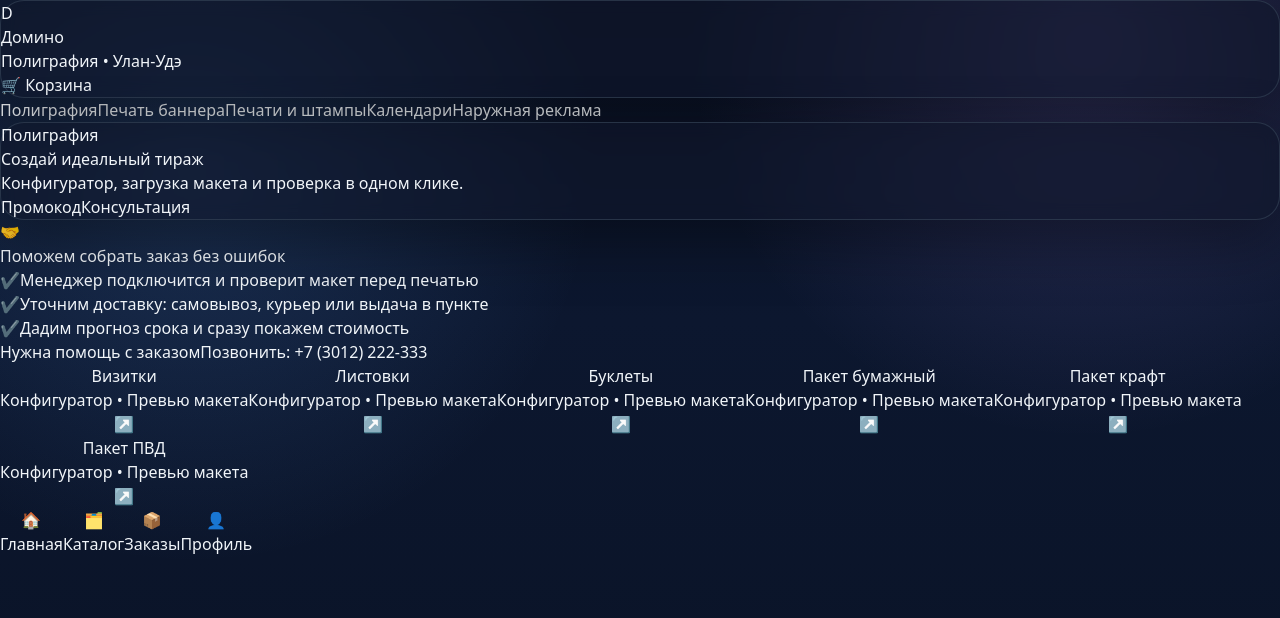
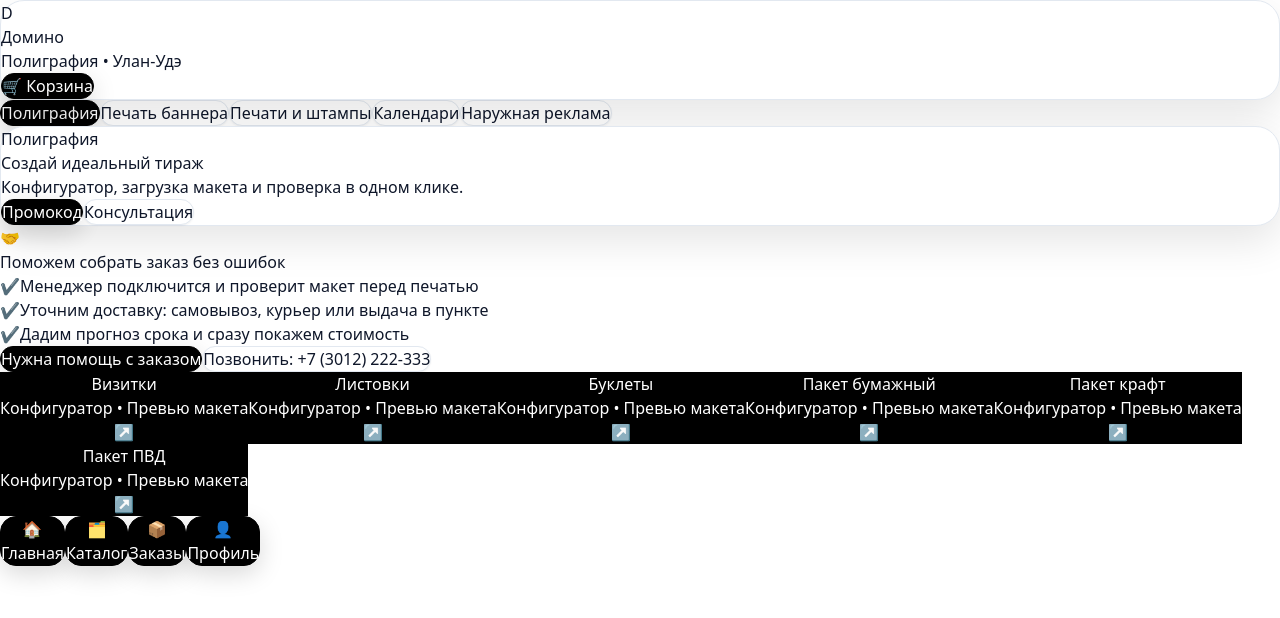
Before and after one commit to MikhailSax/Domino-mini-app, a React (Vite) app: page / in a window 1280 px wide. Shown: the top 618 px of the page. Built offline with nearby package versions, Linux system fonts and the light colour scheme.

Commit message:
Switch to white theme with black buttons

```diff
--- a/src/components/Header.jsx
+++ b/src/components/Header.jsx
@@ -2,7 +2,7 @@
 
 export default function Header({ cartCount = 0, onCartClick }) {
   return (
-    <div className="sticky top-0 z-50 bg-gradient-to-b from-slate-950/80 via-slate-900/70 to-transparent backdrop-blur-xl">
+    <div className="sticky top-0 z-50 bg-white/90 backdrop-blur-xl border-b border-slate-200 shadow-sm">
       <div className="max-w-md mx-auto px-4 pt-4 pb-3">
         <div className="glass-card p-3 shadow-lg">
           <div className="flex items-center justify-between gap-3">
@@ -18,7 +18,7 @@
 
             <div className="flex items-center gap-2">
               <button
-                className="relative rounded-2xl bg-gradient-to-br from-indigo-600 to-purple-600 px-4 py-2 text-sm text-white shadow-md active:scale-[0.99] transition"
+                className="relative btn-black px-4 py-2 text-sm"
                 onClick={onCartClick}
                 aria-label="Корзина"
               >
--- a/src/components/Navigation.jsx
+++ b/src/components/Navigation.jsx
@@ -4,10 +4,8 @@
   const Item = ({ id, icon, title }) => (
     <button
       className={
-        "flex-1 py-2 rounded-2xl active:scale-[0.99] transition bg-slate-900/70 backdrop-blur border " +
-        (active === id
-          ? "border-indigo-500 text-indigo-200 shadow-[0_10px_30px_rgba(99,102,241,0.3)]"
-          : "border-slate-700 text-slate-400 hover:border-indigo-500/60")
+        "flex-1 py-2 btn-black " +
+        (active === id ? "" : "opacity-80 hover:opacity-100")
       }
       onClick={() => (onNav ? onNav(id) : alert(`Раздел: ${title}`))}
     >
@@ -17,7 +15,7 @@
   );
 
   return (
-    <div className="fixed bottom-0 left-0 right-0 z-40 bg-gradient-to-t from-slate-950 via-slate-900/90 to-slate-900/70 backdrop-blur-xl border-t border-slate-800">
+    <div className="fixed bottom-0 left-0 right-0 z-40 bg-white/95 backdrop-blur-xl border-t border-slate-200 shadow-[0_-6px_24px_rgba(0,0,0,0.06)]">
       <div className="max-w-md mx-auto p-4">
         <div className="grid grid-cols-4 gap-3">
           <Item id="home" icon="🏠" title="Главная" />
--- a/src/index.css
+++ b/src/index.css
@@ -3,15 +3,13 @@
 @tailwind utilities;
 
 :root {
-  color-scheme: dark;
+  color-scheme: light;
   --bottom-nav-h: 88px; /* высота нижней навигации */
 }
 
 body {
-  @apply antialiased text-slate-100;
-  background: radial-gradient(circle at 15% 20%, rgba(96, 165, 250, 0.18) 0, transparent 32%),
-    radial-gradient(circle at 85% 5%, rgba(167, 139, 250, 0.2) 0, transparent 30%),
-    linear-gradient(180deg, #0b1224 0%, #0c172f 40%, #0a1326 100%);
+  @apply antialiased text-slate-900;
+  background: #ffffff;
   min-height: 100vh;
 }
 
@@ -21,5 +19,25 @@
 }
 
 .glass-card {
-  @apply bg-slate-900/60 backdrop-blur border border-slate-700/70 shadow-[0_20px_60px_rgba(0,0,0,0.35)] rounded-3xl;
+  @apply bg-white backdrop-blur border border-slate-200 shadow-[0_16px_40px_rgba(0,0,0,0.1)] rounded-3xl;
 }
+
+.btn-black {
+  @apply bg-black text-white border border-black rounded-2xl active:scale-[0.99] transition shadow-[0_8px_24px_rgba(0,0,0,0.15)];
+}
+
+.btn-ghost {
+  @apply bg-white text-slate-900 border border-slate-300 rounded-2xl active:scale-[0.99] transition shadow-sm;
+}
+
+button {
+  background-color: #000 !important;
+  color: #fff !important;
+  border-color: #000 !important;
+}
+
+button.btn-ghost {
+  background-color: #fff !important;
+  color: #0f172a !important;
+  border-color: rgb(226 232 240) !important;
+}
--- a/src/pages/HomePage.jsx
+++ b/src/pages/HomePage.jsx
@@ -12,10 +12,8 @@
               key={c.id}
               onClick={() => onChange(c.id)}
               className={
-                "whitespace-nowrap px-4 py-2 rounded-2xl text-sm border active:scale-[0.99] transition shadow-sm " +
-                (active
-                  ? "bg-gradient-to-r from-indigo-500 to-purple-600 text-white border-transparent shadow-[0_12px_30px_rgba(99,102,241,0.35)]"
-                  : "bg-slate-800/70 text-slate-200 border-slate-700 hover:border-indigo-500/60")
+                "whitespace-nowrap px-4 py-2 text-sm shadow-sm " +
+                (active ? "btn-black" : "btn-ghost text-slate-700")
               }
             >
               {c.title}
@@ -30,15 +28,15 @@
 function ProductRow({ item, onClick }) {
   return (
     <button
-      className="w-full text-left rounded-3xl bg-slate-900/70 px-4 py-3 shadow-[0_16px_40px_rgba(0,0,0,0.35)] border border-slate-700/70 active:scale-[0.99] transition backdrop-blur"
+      className="w-full text-left rounded-3xl bg-white px-4 py-3 shadow-[0_12px_30px_rgba(0,0,0,0.08)] border border-slate-200 active:scale-[0.99] transition"
       onClick={onClick}
     >
       <div className="flex items-center justify-between gap-3">
         <div>
           <div className="text-sm font-semibold leading-snug">{item.title}</div>
-          <div className="text-[11px] text-slate-400 mt-1">Конфигуратор • Превью макета</div>
+          <div className="text-[11px] text-slate-500 mt-1">Конфигуратор • Превью макета</div>
         </div>
-        <div className="text-indigo-300 text-lg">↗</div>
+        <div className="text-slate-600 text-lg">↗</div>
       </div>
     </button>
   );
@@ -52,17 +50,17 @@
   ];
 
   return (
-    <div className="mt-4 rounded-3xl bg-slate-900/70 border border-slate-700/70 shadow-[0_18px_45px_rgba(0,0,0,0.35)] p-4">
+    <div className="mt-4 rounded-3xl bg-white border border-slate-200 shadow-[0_16px_40px_rgba(0,0,0,0.08)] p-4">
       <div className="flex items-start gap-3">
-        <div className="w-11 h-11 rounded-2xl bg-gradient-to-br from-emerald-400 to-teal-500 text-white grid place-items-center shadow-md">
+        <div className="w-11 h-11 rounded-2xl bg-black text-white grid place-items-center shadow-md">
           🤝
         </div>
         <div className="flex-1">
           <div className="text-sm font-semibold">Поможем собрать заказ без ошибок</div>
           <div className="mt-2 space-y-2">
             {items.map((text) => (
-              <div key={text} className="flex items-start gap-2 text-[13px] text-slate-300 leading-snug">
-                <span className="mt-0.5 text-emerald-300">✔</span>
+              <div key={text} className="flex items-start gap-2 text-[13px] text-slate-600 leading-snug">
+                <span className="mt-0.5 text-black">✔</span>
                 <span>{text}</span>
               </div>
             ))}
@@ -70,14 +68,14 @@
           <div className="mt-3 flex flex-wrap gap-2">
             <button
               type="button"
-              className="px-4 py-2 rounded-xl bg-gradient-to-r from-emerald-500 to-teal-500 text-white text-sm font-semibold shadow-md active:scale-[0.99] transition"
+              className="px-4 py-2 text-sm font-semibold btn-black"
               onClick={onNeedHelp}
             >
               Нужна помощь с заказом
             </button>
             <button
               type="button"
-              className="px-4 py-2 rounded-xl border border-slate-700 bg-slate-800 text-sm font-semibold text-slate-200 shadow-sm active:scale-[0.99] transition"
+              className="px-4 py-2 text-sm font-semibold btn-ghost"
               onClick={() => window?.open?.("tel:+73012222333")}
             >
               Позвонить: +7 (3012) 222-333
@@ -133,22 +131,22 @@
         onChange={(id) => setTop(id)}
       />
 
-        <div className="mt-4 glass-card p-5 bg-gradient-to-br from-indigo-700/90 via-blue-600/90 to-purple-700/90 text-white shadow-xl overflow-hidden relative">
-        <div className="absolute inset-0 opacity-30 bg-[radial-gradient(circle_at_20%_20%,rgba(255,255,255,0.2),transparent_35%),radial-gradient(circle_at_80%_30%,rgba(255,255,255,0.18),transparent_40%)]" />
+      <div className="mt-4 glass-card p-5 bg-gradient-to-br from-white to-slate-50 text-slate-900 shadow-xl overflow-hidden relative">
+        <div className="absolute inset-0 opacity-35 bg-[radial-gradient(circle_at_20%_20%,rgba(15,23,42,0.05),transparent_35%),radial-gradient(circle_at_80%_30%,rgba(15,23,42,0.04),transparent_40%)]" />
         <div className="relative">
-          <div className="text-xs uppercase tracking-wide text-white/80">{topTitle}</div>
+          <div className="text-xs uppercase tracking-wide text-slate-500">{topTitle}</div>
           <div className="text-2xl font-semibold mt-1 leading-tight">Создай идеальный тираж</div>
-          <div className="text-sm text-white/80 mt-2">Конфигуратор, загрузка макета и проверка в одном клике.</div>
+          <div className="text-sm text-slate-600 mt-2">Конфигуратор, загрузка макета и проверка в одном клике.</div>
 
           <div className="mt-4 grid grid-cols-2 gap-2">
             <button
-              className="rounded-2xl bg-slate-900 text-indigo-200 px-4 py-2 text-sm font-semibold active:scale-[0.99] transition shadow-lg shadow-indigo-900/30"
+              className="btn-black px-4 py-2 text-sm font-semibold"
               onClick={() => alert("Позже: промокоды")}
             >
               Промокод
             </button>
             <button
-              className="rounded-2xl bg-white/10 px-4 py-2 text-sm font-semibold active:scale-[0.99] transition border border-white/30"
+              className="btn-ghost px-4 py-2 text-sm font-semibold"
               onClick={() => alert("Позже: консультация")}
             >
               Консультация
@@ -161,7 +159,7 @@
 
       <div className="mt-4 space-y-2">
         {loading && (
-          <div className="rounded-2xl bg-slate-900/70 p-4 shadow-sm border border-slate-700 text-sm text-slate-300">
+          <div className="rounded-2xl bg-white p-4 shadow-sm border border-slate-200 text-sm text-slate-600">
             Загрузка…
           </div>
         )}
@@ -172,7 +170,7 @@
           ))}
 
         {!loading && items.length === 0 && (
-          <div className="rounded-2xl bg-slate-900/70 p-4 shadow-sm border border-slate-700 text-sm text-slate-300">
+          <div className="rounded-2xl bg-white p-4 shadow-sm border border-slate-200 text-sm text-slate-600">
             Ничего не найдено.
           </div>
         )}
--- a/src/pages/Shell.jsx
+++ b/src/pages/Shell.jsx
@@ -28,7 +28,7 @@
   const screen = route.name;
 
   return (
-    <div className="min-h-screen bg-gradient-to-b from-slate-950 via-slate-900 to-indigo-950 text-slate-100">
+    <div className="min-h-screen bg-white text-slate-900">
       <Header cartCount={cartCount} onCartClick={openCart} />
 
       {screen === "home" && (
```
Also changed, not shown: src/pages/CatalogPage.jsx (+19 -21 lines).
